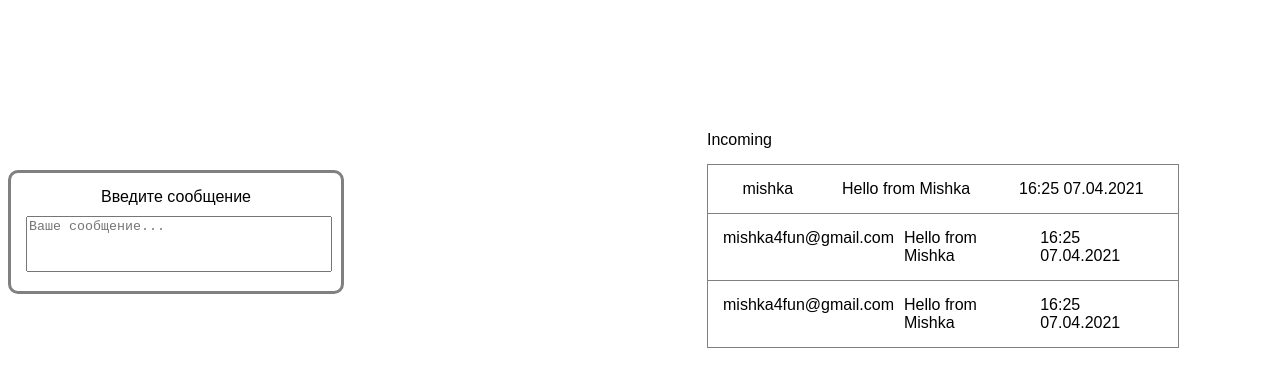
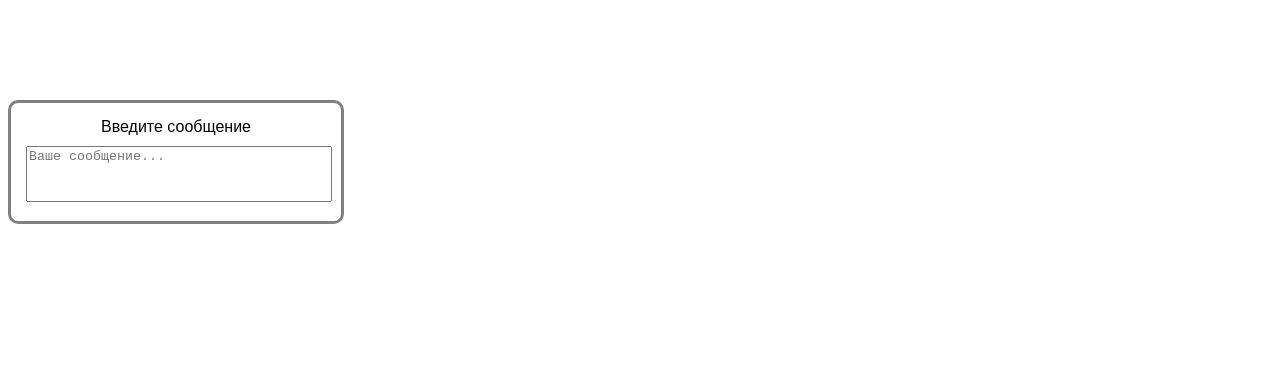
Before and after one commit to Antyfeev96/AHJ-RxJS, a website built with webpack: page index.html in a window 1280 px wide. Built offline with nearby package versions, Linux system fonts and the light colour scheme.

Commit message:
AppRender renders textarea

```diff
--- a/index.html
+++ b/index.html
@@ -9,9 +9,9 @@
 </head>
 
 <body>
-  <div class="container">
+  <!-- <div class="container">
     <div class="mailer">
-      <div class="mailer__text">Введите сообщение</div>
+      <div class="mailer__title">Введите сообщение</div>
       <textarea placeholder="Ваше сообщение..." name="message" class="mailer__textarea"></textarea>
     </div>
     <div class="messages">
@@ -32,7 +32,7 @@
         <div class="message__timestamp">16:25 07.04.2021</div>
       </div>
     </div>
-  </div>
+  </div> -->
 </body>
 
 </html>
--- a/src/css/style.scss
+++ b/src/css/style.scss
@@ -15,7 +15,7 @@
   border-radius: 10px;
   font-size: 16px;
 
-  &__text {
+  &__title {
     text-align: center;
   }
 
--- a/src/index.js
+++ b/src/index.js
@@ -1 +1,2 @@
 import './css/style.scss';
+import './js/App';
--- /dev/null
+++ b/src/js/App.js
@@ -0,0 +1,4 @@
+import AppRender from './AppRender';
+
+const app = new AppRender();
+app.init();
--- /dev/null
+++ b/src/js/AppRender.js
@@ -0,0 +1,26 @@
+export default class AppRender {
+  constructor() {
+    this.body = document.body;
+  }
+
+  init() {
+    this.container = document.createElement('div');
+    this.container.className = 'container';
+    this.renderTextarea();
+    this.container.append(this.mailerEl);
+    this.body.append(this.container);
+  }
+
+  renderTextarea() {
+    this.mailerEl = document.createElement('div');
+    this.mailerEl.className = 'mailer';
+    this.mailerTitleEl = document.createElement('div');
+    this.mailerTitleEl.className = 'mailer__title';
+    this.mailerTitleEl.textContent = 'Введите сообщение';
+    this.mailerTextareaEl = document.createElement('textarea');
+    this.mailerTextareaEl.className = 'mailer__textarea';
+    this.mailerTextareaEl.name = 'message';
+    this.mailerTextareaEl.placeholder = 'Ваше сообщение...';
+    this.mailerEl.append(this.mailerTitleEl, this.mailerTextareaEl);
+  }
+}
```
